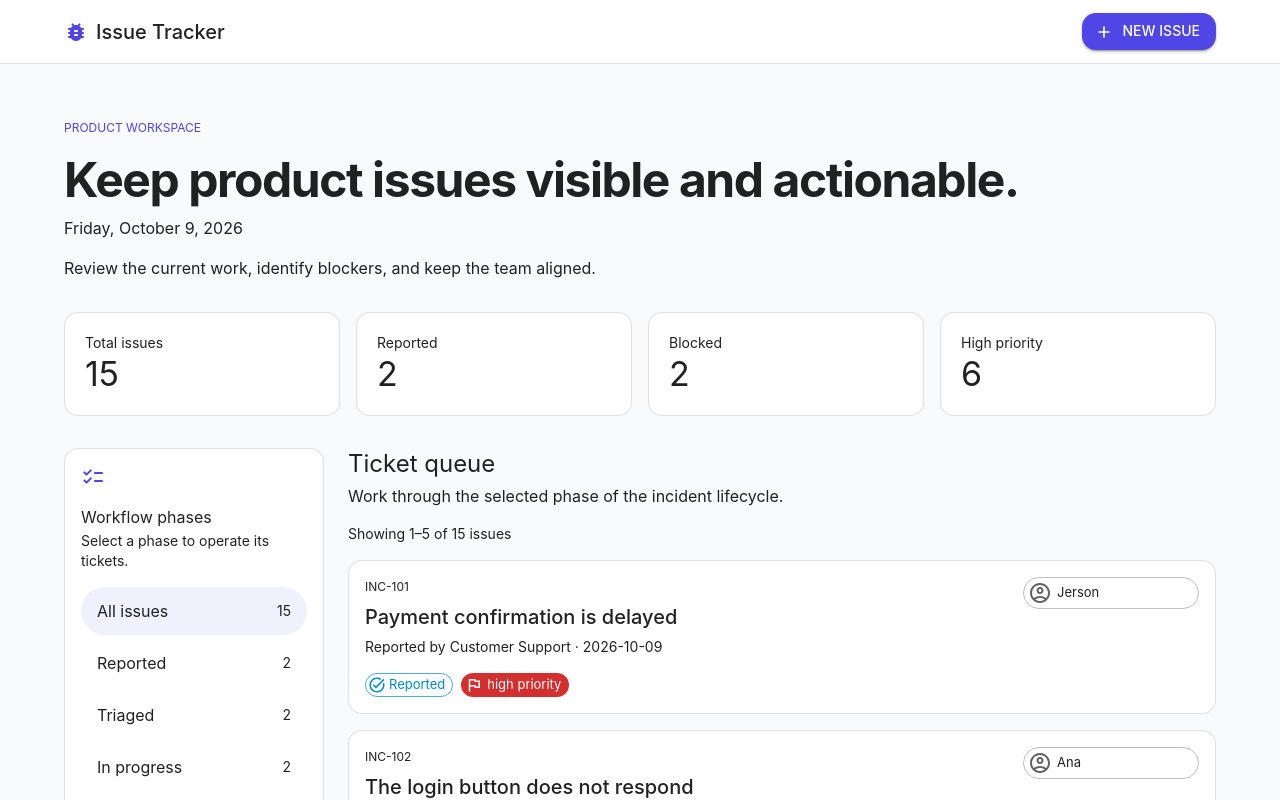
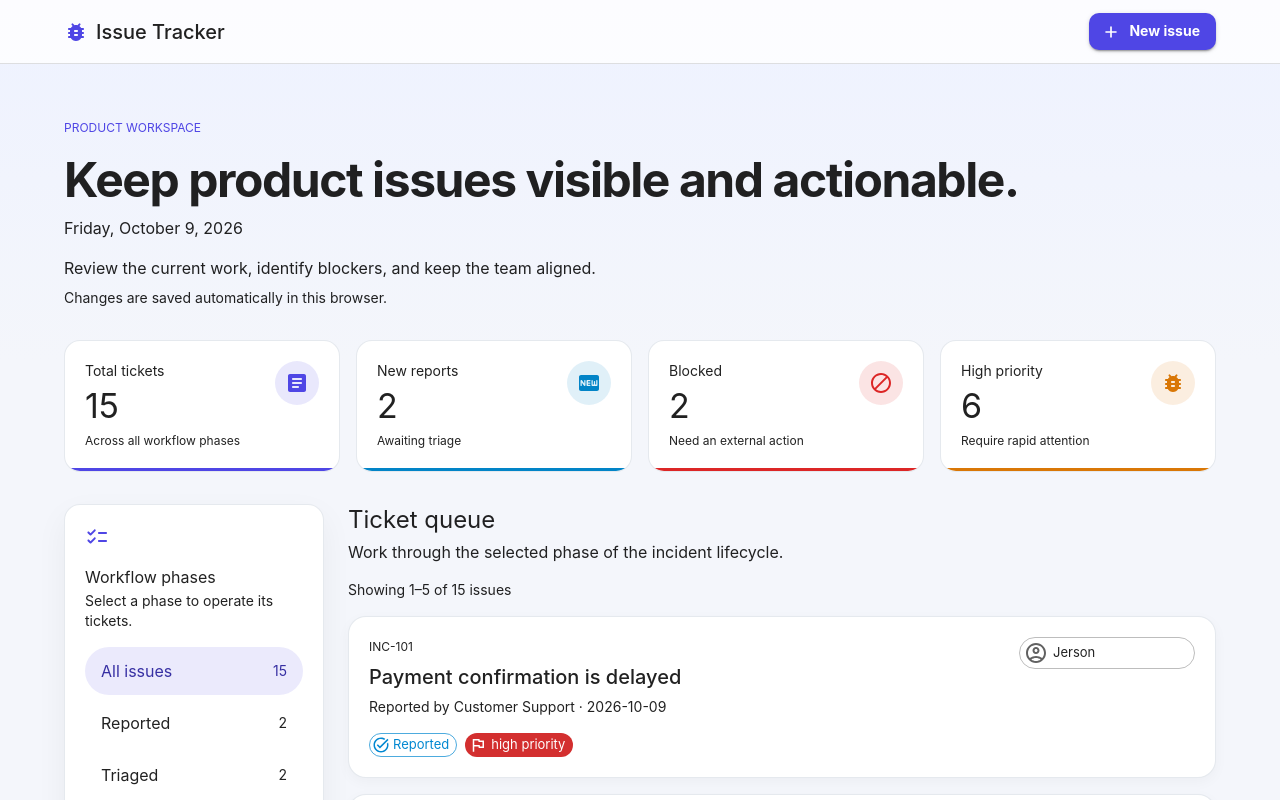
Before and after one commit to xJerson/issue-tracker, a React (Vite) app: page / in a window 1280 px wide. Shown: the top 800 px of the page. Built offline with nearby package versions, Linux system fonts and the light colour scheme.

Commit message:
feat:improve-dashboard-presentation

```diff
--- a/src/App.jsx
+++ b/src/App.jsx
@@ -1,6 +1,9 @@
 import { useState } from "react";
 import AddRoundedIcon from "@mui/icons-material/AddRounded";
+import ArticleRoundedIcon from "@mui/icons-material/ArticleRounded";
+import BlockRoundedIcon from "@mui/icons-material/BlockRounded";
 import BugReportRoundedIcon from "@mui/icons-material/BugReportRounded";
+import FiberNewRoundedIcon from "@mui/icons-material/FiberNewRounded";
 import AppBar from "@mui/material/AppBar";
 import Box from "@mui/material/Box";
 import Button from "@mui/material/Button";
@@ -12,7 +15,7 @@ import Typography from "@mui/material/Typography";
 import CreateIssueDialog from "./features/issues/CreateIssueDialog";
 import IssueDetailDrawer from "./features/issues/IssueDetailDrawer";
 import IssueList from "./features/issues/IssueList";
-import { issues as initialIssues } from "./features/issues/data/issues";
+import useIssues from "./features/issues/useIssues";
 import { getNextStatus } from "./features/issues/workflow";
 import WorkflowMenu from "./features/issues/WorkflowMenu";
 
@@ -20,8 +23,8 @@ import WorkflowMenu from "./features/issues/WorkflowMenu";
 export default function App() {
   // Keep the date stable for this page visit instead of recreating it on every render.
   const [currentDate] = useState(() => new Date());
-  // Ticket data becomes state because operators can now update its workflow phase.
-  const [issues, setIssues] = useState(initialIssues);
+  // This custom Hook loads saved tickets and keeps later changes persisted.
+  const [issues, setIssues] = useIssues();
   // This phase is shared by the workflow menu and the ticket list.
   const [selectedPhase, setSelectedPhase] = useState("all");
   // The selected ticket controls whether the detail drawer is open.
@@ -77,12 +80,37 @@ export default function App() {
 
   // Derive summary values from the source data instead of duplicating state.
   const issueSummary = [
-    { label: "Total issues", value: issues.length },
-    { label: "Reported", value: issues.filter((issue) => issue.status === "reported").length },
-    { label: "Blocked", value: issues.filter((issue) => issue.isBlocked).length },
+    {
+      label: "Total tickets",
+      value: issues.length,
+      helper: "Across all workflow phases",
+      icon: ArticleRoundedIcon,
+      color: "#4F46E5",
+      tint: "rgba(79, 70, 229, 0.12)",
+    },
+    {
+      label: "New reports",
+      value: issues.filter((issue) => issue.status === "reported").length,
+      helper: "Awaiting triage",
+      icon: FiberNewRoundedIcon,
+      color: "#0284C7",
+      tint: "rgba(2, 132, 199, 0.12)",
+    },
+    {
+      label: "Blocked",
+      value: issues.filter((issue) => issue.isBlocked).length,
+      helper: "Need an external action",
+      icon: BlockRoundedIcon,
+      color: "#DC2626",
+      tint: "rgba(220, 38, 38, 0.12)",
+    },
     {
       label: "High priority",
       value: issues.filter((issue) => issue.priority === "high").length,
+      helper: "Require rapid attention",
+      icon: BugReportRoundedIcon,
+      color: "#D97706",
+      tint: "rgba(217, 119, 6, 0.12)",
     },
   ];
 
@@ -96,8 +124,19 @@ export default function App() {
 
   // Pass data down as a prop. The list should not know where the data comes from.
   return (
-    <Box component="main" sx={{ minHeight: "100vh" }}>
-      <AppBar color="inherit" elevation={0} position="static">
+    <Box
+      component="main"
+      sx={{
+        background: "linear-gradient(180deg, #EEF2FF 0, #F4F6FB 360px)",
+        minHeight: "100vh",
+      }}
+    >
+      <AppBar
+        color="inherit"
+        elevation={0}
+        position="static"
+        sx={{ backgroundColor: "rgba(255, 255, 255, 0.82)" }}
+      >
         <Toolbar
           sx={{
             borderBottom: 1,
@@ -140,25 +179,71 @@ export default function App() {
             <Typography color="text.secondary" sx={{ mt: 2 }}>
               Review the current work, identify blockers, and keep the team aligned.
             </Typography>
+            <Typography color="text.secondary" sx={{ mt: 1 }} variant="body2">
+              Changes are saved automatically in this browser.
+            </Typography>
           </Box>
 
-          <Stack direction={{ xs: "column", sm: "row" }} spacing={2}>
+          <Box
+            sx={{
+              display: "grid",
+              gap: 2,
+              gridTemplateColumns: { xs: "1fr", sm: "repeat(2, minmax(0, 1fr))", lg: "repeat(4, minmax(0, 1fr))" },
+            }}
+          >
             {issueSummary.map((item) => (
-              // A stable label identifies each summary card.
+              // Each item supplies its own color and icon, keeping the indicator reusable.
               <Paper
                 elevation={0}
                 key={item.label}
-                sx={{ border: 1, borderColor: "divider", flex: 1, p: 2.5 }}
+                sx={{
+                  border: 1,
+                  borderColor: "rgba(148, 163, 184, 0.24)",
+                  overflow: "hidden",
+                  p: 2.5,
+                  position: "relative",
+                }}
               >
-                <Typography color="text.secondary" variant="body2">
-                  {item.label}
+                <Box sx={{ alignItems: "start", display: "flex", justifyContent: "space-between" }}>
+                  <Box>
+                    <Typography color="text.secondary" fontWeight={600} variant="body2">
+                      {item.label}
+                    </Typography>
+                    <Typography color="text.primary" fontWeight={800} sx={{ mt: 0.5 }} variant="h4">
+                      {item.value}
+                    </Typography>
+                  </Box>
+                  <Box
+                    sx={{
+                      alignItems: "center",
+                      backgroundColor: item.tint,
+                      borderRadius: 3,
+                      color: item.color,
+                      display: "flex",
+                      height: 44,
+                      justifyContent: "center",
+                      width: 44,
+                    }}
+                  >
+                    <item.icon />
+                  </Box>
+                </Box>
+                <Typography color="text.secondary" sx={{ mt: 1.5 }} variant="caption">
+                  {item.helper}
                 </Typography>
-                <Typography color="text.primary" fontWeight={700} variant="h4">
-                  {item.value}
-                </Typography>
+                <Box
+                  sx={{
+                    backgroundColor: item.color,
+                    bottom: 0,
+                    height: 3,
+                    left: 0,
+                    position: "absolute",
+                    right: 0,
+                  }}
+                />
               </Paper>
             ))}
-          </Stack>
+          </Box>
 
           <Box
             sx={{
@@ -173,8 +258,9 @@ export default function App() {
               elevation={0}
               sx={{
                 border: 1,
-                borderColor: "divider",
-                p: 2,
+                borderColor: "rgba(148, 163, 184, 0.24)",
+                boxShadow: "0 12px 32px rgba(15, 23, 42, 0.05)",
+                p: 2.5,
                 position: { md: "sticky" },
                 top: { md: 24 },
               }}
--- a/src/features/issues/IssueList.jsx
+++ b/src/features/issues/IssueList.jsx
@@ -49,10 +49,24 @@ export default function IssueList({ issues, onSelectIssue }) {
       <Stack component="ul" spacing={2} sx={{ listStyle: "none", m: 0, p: 0 }}>
         {visibleIssues.map((issue) => (
           // A stable key lets React track each item in the list.
-          <Card component="li" key={issue.id} variant="outlined">
+          <Card
+            component="li"
+            key={issue.id}
+            sx={{
+              borderColor: "rgba(148, 163, 184, 0.24)",
+              boxShadow: "0 4px 14px rgba(15, 23, 42, 0.035)",
+              transition: "border-color 160ms ease, box-shadow 160ms ease, transform 160ms ease",
+              "&:hover": {
+                borderColor: "primary.main",
+                boxShadow: "0 14px 30px rgba(79, 70, 229, 0.12)",
+                transform: "translateY(-2px)",
+              },
+            }}
+            variant="outlined"
+          >
             {/* A card is a real control, so keyboard users can open ticket detail too. */}
             <CardActionArea onClick={() => onSelectIssue(issue.id)}>
-              <CardContent>
+              <CardContent sx={{ p: { xs: 2, sm: 2.5 }, "&:last-child": { pb: { xs: 2, sm: 2.5 } } }}>
               {/* A grid reserves the same column for every assignee chip. */}
               <Box
                 sx={{
--- a/src/features/issues/WorkflowMenu.jsx
+++ b/src/features/issues/WorkflowMenu.jsx
@@ -32,7 +32,15 @@ export default function WorkflowMenu({ issues, selectedPhase, onSelectPhase }) {
             key={phaseId}
             onClick={() => onSelectPhase(phaseId)}
             selected={selectedPhase === phaseId}
-            sx={{ borderRadius: 2, mb: 0.5 }}
+            sx={{
+              borderRadius: 2,
+              mb: 0.5,
+              "&.Mui-selected": {
+                backgroundColor: "rgba(79, 70, 229, 0.11)",
+                color: "primary.dark",
+              },
+              "&.Mui-selected:hover": { backgroundColor: "rgba(79, 70, 229, 0.16)" },
+            }}
           >
             <ListItemText primary={phaseId === "all" ? "All issues" : statusLabels[phaseId]} />
             <Typography color="text.secondary" variant="body2">
--- /dev/null
+++ b/src/features/issues/data/issueStorage.js
@@ -0,0 +1,27 @@
+const storageKey = "andes-pay-issues";
+
+// Read persisted tickets without allowing invalid browser data to break the application.
+export function loadIssues(fallbackIssues) {
+  try {
+    const savedIssues = window.localStorage.getItem(storageKey);
+
+    if (!savedIssues) {
+      return fallbackIssues;
+    }
+
+    const parsedIssues = JSON.parse(savedIssues);
+    return Array.isArray(parsedIssues) ? parsedIssues : fallbackIssues;
+  } catch {
+    // Fall back to seed data if storage is unavailable or contains invalid JSON.
+    return fallbackIssues;
+  }
+}
+
+// Persist the complete ticket collection after every valid change.
+export function saveIssues(issues) {
+  try {
+    window.localStorage.setItem(storageKey, JSON.stringify(issues));
+  } catch {
+    // The UI remains usable when browser storage is unavailable.
+  }
+}
--- /dev/null
+++ b/src/features/issues/useIssues.js
@@ -0,0 +1,16 @@
+import { useEffect, useState } from "react";
+import { issues as initialIssues } from "./data/issues";
+import { loadIssues, saveIssues } from "./data/issueStorage";
+
+// This hook owns ticket persistence while App keeps responsibility for user interactions.
+export default function useIssues() {
+  // Read localStorage once, when React creates this state for the first time.
+  const [issues, setIssues] = useState(() => loadIssues(initialIssues));
+
+  useEffect(() => {
+    // localStorage is an external browser system, so synchronization belongs in an Effect.
+    saveIssues(issues);
+  }, [issues]);
+
+  return [issues, setIssues];
+}
--- a/src/theme.js
+++ b/src/theme.js
@@ -3,14 +3,32 @@ import { createTheme } from "@mui/material/styles";
 // Centralize visual decisions so every future screen uses the same design system.
 const theme = createTheme({
   palette: {
-    primary: { main: "#4F46E5" },
-    background: { default: "#F8FAFC", paper: "#FFFFFF" },
+    primary: { main: "#4F46E5", dark: "#3730A3" },
+    secondary: { main: "#7C3AED" },
+    background: { default: "#F4F6FB", paper: "#FFFFFF" },
   },
-  shape: { borderRadius: 14 },
+  shape: { borderRadius: 16 },
   typography: {
     fontFamily: "Inter, system-ui, sans-serif",
     h3: { fontWeight: 700, letterSpacing: "-0.03em" },
   },
+  components: {
+    MuiButton: {
+      styleOverrides: {
+        root: { borderRadius: 10, fontWeight: 700, textTransform: "none" },
+      },
+    },
+    MuiCard: {
+      styleOverrides: {
+        root: { backgroundImage: "none", borderRadius: 18 },
+      },
+    },
+    MuiPaper: {
+      styleOverrides: {
+        root: { backgroundImage: "none" },
+      },
+    },
+  },
 });
 
 export default theme;
```
